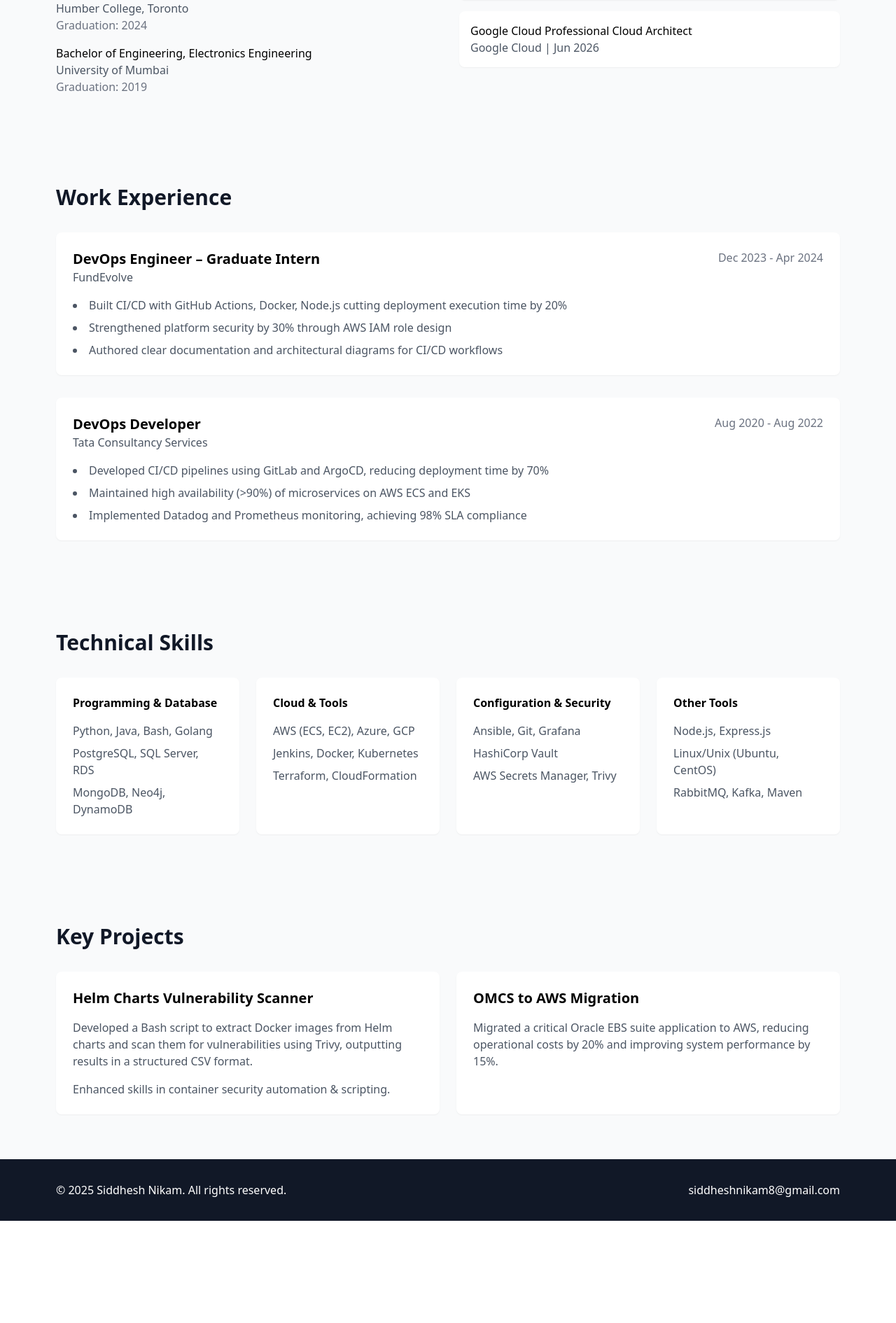
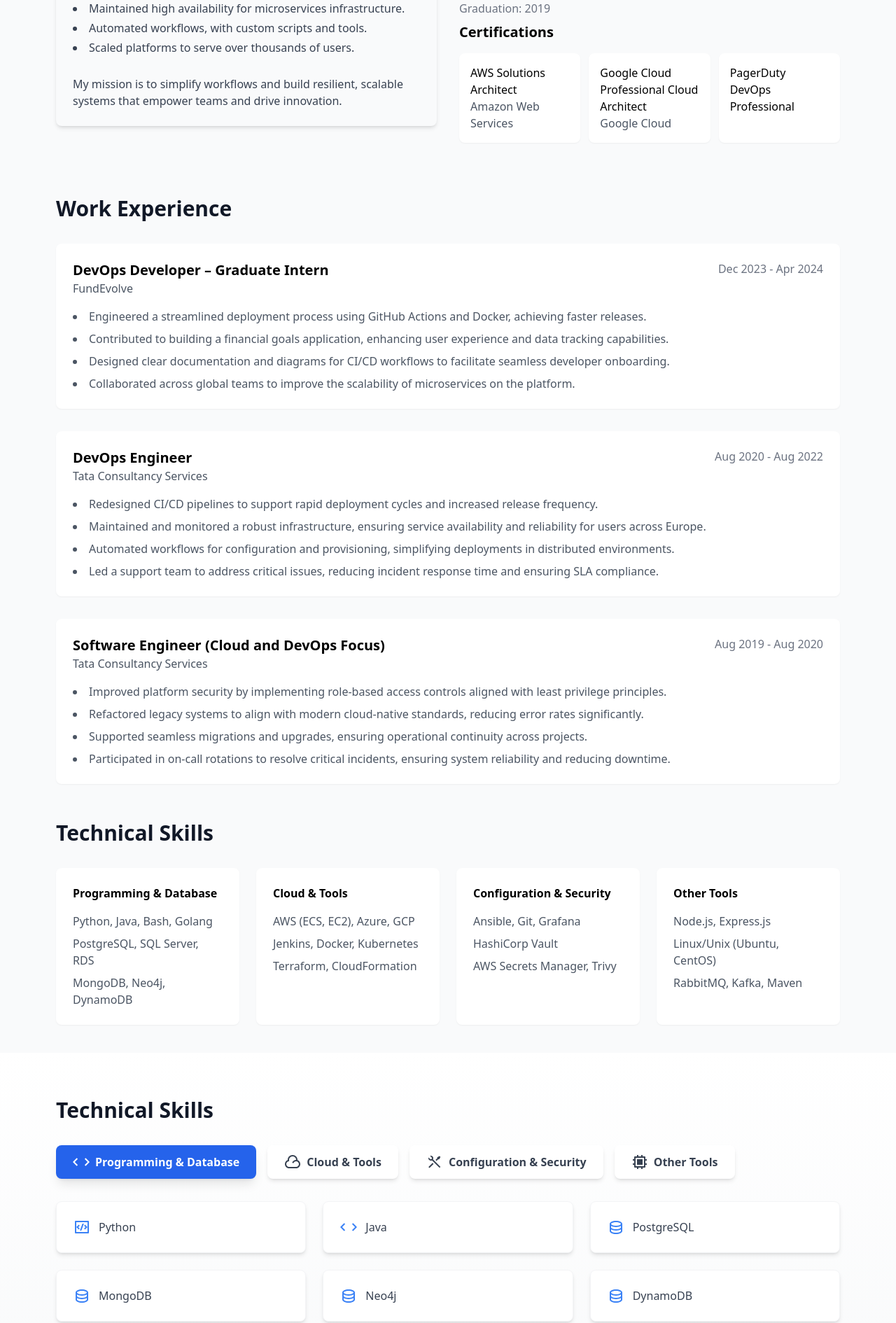
Before and after one commit to siddheshengineer/portfolio, a React (Create React App) app: page / in a window 1280 px wide. Shown: the part 690-2580 px from the top of the page at 70% size. Before the commit the page ends 2434 px from the top, so only its background shows below. Built offline with nearby package versions, Linux system fonts and the light colour scheme.

Commit message:
update skills, experience

```diff
--- a/src/App.js
+++ b/src/App.js
@@ -2,6 +2,7 @@
   import { FaGithub, FaLinkedin } from 'react-icons/fa';
   import { MdEmail } from 'react-icons/md';
   import { IoIosArrowDown } from 'react-icons/io';
+  import SkillsSection from './SkillsSection';
 
   const App = () => {
     const [activeSection, setActiveSection] = useState('about');
@@ -80,13 +81,33 @@
             <h2 className="text-3xl font-bold text-gray-900 mb-8">About Me</h2>
             <div className="grid grid-cols-1 md:grid-cols-2 gap-8">
               <div>
-                <p className="text-gray-600 leading-relaxed">
+                {/* <p className="text-gray-600 leading-relaxed">
                   DevOps Engineer with expertise in building CICD pipelines, solutions and automation resilient, scalable cloud solutions,
                   particularly in high-demand environments. Experienced in Python, AWS, and CI/CD to enhance
                   system observability and efficiency.
-                </p>
-                <div className="mt-6">
-                  <h3 className="text-xl font-semibold mb-4">Education</h3>
+                </p> */}
+                <div class="max-w-3xl mx-auto p-6 bg-gray-50 rounded-b-lg shadow-md">
+                  <p class="text-gray-700 mb-4 text-justify">
+                    I am a dedicated <span class="font-semibold">DevOps Engineer</span> with expertise in
+                    <span class="font-semibold"> CI/CD pipeline development</span>, <span class="font-semibold">automation</span>, and
+                    <span class="font-semibold"> scalable solutions</span>. I specialize in streamlining workflows, enhancing
+                    observability, and optimizing infrastructure for performance.
+                  </p>
+                  <h2 class="font-semibold text-gray-800 mb-2">Key Achievements</h2>
+                  <ul class="list-disc list-inside text-gray-700 space-y-1">
+                    <li>Cut deployment times by and boosted system efficiency.</li>
+                    <li>Maintained high availability for microservices infrastructure.</li>
+                    <li>Automated workflows, with custom scripts and tools.</li>
+                    <li>Scaled platforms to serve over thousands of users.</li>
+                  </ul>
+                  <p className="text-gray-700 mt-1"><br></br>
+                    My mission is to simplify workflows and build resilient, scalable systems that empower teams and drive innovation.
+                  </p>
+                </div>
+                {/*  */}
+              </div>
+              <div>
+                  <h3 className="text-xl font-semibold mb-2">Education</h3>
                   <div className="space-y-4">
                     <div>
                       <p className="font-medium">Post Graduate Degree, Information Technology Solutions</p>
@@ -94,26 +115,24 @@
                       <p className="text-gray-500">Graduation: 2024</p>
                     </div>
                     <div>
-                      <p className="font-medium">Bachelor of Engineering, Electronics Engineering</p>
+                      <p className="font-medium">Bachelor of Engineering, Electronics and Telecommunication Engineering</p>
                       <p className="text-gray-600">University of Mumbai</p>
                       <p className="text-gray-500">Graduation: 2019</p>
                     </div>
+
+                </div>
+                <h3 className="text-xl font-semibold mt-2 mb-4">Certifications</h3>
+                <div className="flex space-x-3">
+                  <div className="flex-1 p-4 bg-white rounded-lg shadow-sm">
+                    <p className="font-medium">AWS Solutions Architect</p>
+                    <p className="text-gray-600">Amazon Web Services</p>
                   </div>
-                </div>
-              </div>
-              <div>
-                <h3 className="text-xl font-semibold mb-4">Certifications</h3>
-                <div className="space-y-4">
-                  <div className="p-4 bg-white rounded-lg shadow-sm">
-                    <p className="font-medium">AWS Solutions Architect</p>
-                    <p className="text-gray-600">Amazon Web Services | Jan 2024</p>
+                  <div className="flex-1 p-4 bg-white rounded-lg shadow-sm">
+                    <p className="font-medium">Google Cloud Professional Cloud Architect</p>
+                    <p className="text-gray-600">Google Cloud</p>
                   </div>
-                  <div className="p-4 bg-white rounded-lg shadow-sm">
+                  <div className="flex-1 p-4 bg-white rounded-lg shadow-sm">
                     <p className="font-medium">PagerDuty DevOps Professional</p>
-                  </div>
-                  <div className="p-4 bg-white rounded-lg shadow-sm">
-                    <p className="font-medium">Google Cloud Professional Cloud Architect</p>
-                    <p className="text-gray-600">Google Cloud | Jun 2026</p>
                   </div>
                 </div>
               </div>
@@ -122,44 +141,65 @@
         </section>
 
         {/* Experience Section */}
-        <section id="experience" className="py-16 bg-gray-50">
+        <section id="experience" className="py-3 bg-gray-50">
           <div className="max-w-6xl mx-auto px-4">
             <h2 className="text-3xl font-bold text-gray-900 mb-8">Work Experience</h2>
             <div className="space-y-8">
+              {/* Experience 1 */}
               <div className="bg-white p-6 rounded-lg shadow-sm">
                 <div className="flex justify-between items-start mb-4">
                   <div>
-                    <h3 className="text-xl font-semibold">DevOps Engineer – Graduate Intern</h3>
+                    <h3 className="text-xl font-semibold">DevOps Developer – Graduate Intern</h3>
                     <p className="text-gray-600">FundEvolve</p>
                   </div>
                   <p className="text-gray-500">Dec 2023 - Apr 2024</p>
                 </div>
                 <ul className="list-disc list-inside space-y-2 text-gray-600">
-                  <li>Built CI/CD with GitHub Actions, Docker, Node.js cutting deployment execution time by 20%</li>
-                  <li>Strengthened platform security by 30% through AWS IAM role design</li>
-                  <li>Authored clear documentation and architectural diagrams for CI/CD workflows</li>
+                  <li>Engineered a streamlined deployment process using GitHub Actions and Docker, achieving faster releases.</li>
+                  <li>Contributed to building a financial goals application, enhancing user experience and data tracking capabilities.</li>
+                  <li>Designed clear documentation and diagrams for CI/CD workflows to facilitate seamless developer onboarding.</li>
+                  <li>Collaborated across global teams to improve the scalability of microservices on the platform.</li>
                 </ul>
               </div>
+              {/* Experience 2 */}
               <div className="bg-white p-6 rounded-lg shadow-sm">
                 <div className="flex justify-between items-start mb-4">
                   <div>
-                    <h3 className="text-xl font-semibold">DevOps Developer</h3>
+                    <h3 className="text-xl font-semibold">DevOps Engineer</h3>
                     <p className="text-gray-600">Tata Consultancy Services</p>
                   </div>
                   <p className="text-gray-500">Aug 2020 - Aug 2022</p>
                 </div>
                 <ul className="list-disc list-inside space-y-2 text-gray-600">
-                  <li>Developed CI/CD pipelines using GitLab and ArgoCD, reducing deployment time by 70%</li>
-                  <li>Maintained high availability (>90%) of microservices on AWS ECS and EKS</li>
-                  <li>Implemented Datadog and Prometheus monitoring, achieving 98% SLA compliance</li>
+                  <li>Redesigned CI/CD pipelines to support rapid deployment cycles and increased release frequency.</li>
+                  <li>Maintained and monitored a robust infrastructure, ensuring service availability and reliability for users across Europe.</li>
+                  <li>Automated workflows for configuration and provisioning, simplifying deployments in distributed environments.</li>
+                  <li>Led a support team to address critical issues, reducing incident response time and ensuring SLA compliance.</li>
+                </ul>
+              </div>
+              {/* Experience 3 */}
+              <div className="bg-white p-6 rounded-lg shadow-sm">
+                <div className="flex justify-between items-start mb-4">
+                  <div>
+                    <h3 className="text-xl font-semibold">Software Engineer (Cloud and DevOps Focus)</h3>
+                    <p className="text-gray-600">Tata Consultancy Services</p>
+                  </div>
+                  <p className="text-gray-500">Aug 2019 - Aug 2020</p>
+                </div>
+                <ul className="list-disc list-inside space-y-2 text-gray-600">
+                  <li>Improved platform security by implementing role-based access controls aligned with least privilege principles.</li>
+                  <li>Refactored legacy systems to align with modern cloud-native standards, reducing error rates significantly.</li>
+                  <li>Supported seamless migrations and upgrades, ensuring operational continuity across projects.</li>
+                  <li>Participated in on-call rotations to resolve critical incidents, ensuring system reliability and reducing downtime.</li>
                 </ul>
               </div>
             </div>
           </div>
         </section>
 
+
         {/* Skills Section */}
-        <section id="skills" className="py-16">
+        <section id="skills" className="py-10">
           <div className="max-w-6xl mx-auto px-4">
             <h2 className="text-3xl font-bold text-gray-900 mb-8">Technical Skills</h2>
             <div className="grid grid-cols-1 md:grid-cols-2 lg:grid-cols-4 gap-6">
@@ -198,6 +238,8 @@
             </div>
           </div>
         </section>
+
+        <SkillsSection />
 
         {/* Projects Section */}
         <section id="projects" className="py-16 bg-gray-50">
--- /dev/null
+++ b/src/SkillsSection.js
@@ -0,0 +1,222 @@
+import React, { useState } from "react";
+import {
+  RiCodeSLine,
+  RiDatabase2Line,
+  RiCloudLine,
+  RiGitBranchLine,
+  RiToolsLine,
+  RiCodeBoxLine,
+  RiServerLine,
+  RiShieldLine,
+  RiTerminalBoxLine,
+  RiComputerLine,
+  RiSettings3Line,
+  RiArchiveLine,
+  RiLineChartLine,
+  RiLockLine,
+  RiCpuLine,
+  RiNodeTree
+} from "react-icons/ri";
+import { GrDocker } from "react-icons/gr";
+
+const skillsData = {
+  "Programming & Database": {
+    icon: <RiCodeSLine className="w-6 h-6" />,
+    skills: [
+      { name: "Python", icon: <RiCodeBoxLine /> },
+      { name: "Java", icon: <RiCodeSLine /> },
+      { name: "PostgreSQL", icon: <RiDatabase2Line /> },
+      { name: "MongoDB", icon: <RiDatabase2Line /> },
+      { name: "Neo4j", icon: <RiDatabase2Line /> },
+      { name: "DynamoDB", icon: <RiDatabase2Line /> },
+    ]
+  },
+  "Cloud & Tools": {
+    icon: <RiCloudLine className="w-6 h-6" />,
+    skills: [
+      { name: "AWS (ECS, EC2)", icon: <RiCloudLine /> },
+      { name: "Docker", icon: <GrDocker /> },
+      { name: "Kubernetes", icon: <RiArchiveLine /> },
+      { name: "Jenkins", icon: <RiSettings3Line /> },
+      { name: "Terraform", icon: <RiServerLine /> },
+    ]
+  },
+  "Configuration & Security": {
+    icon: <RiToolsLine className="w-6 h-6" />,
+    skills: [
+      { name: "Ansible", icon: <RiSettings3Line /> },
+      { name: "Git", icon: <RiGitBranchLine /> },
+      { name: "Grafana", icon: <RiLineChartLine /> },
+      { name: "HashiCorp Vault", icon: <RiLockLine /> },
+    ]
+  },
+  "Other Tools": {
+    icon: <RiCpuLine className="w-6 h-6" />,
+    skills: [
+      { name: "Node.js", icon: <RiTerminalBoxLine /> },
+      { name: "Linux/Unix", icon: <RiComputerLine /> },
+      { name: "Kafka", icon: <RiNodeTree /> },
+    ]
+  }
+};
+
+const SkillsSection = () => {
+  const [activeCategory, setActiveCategory] = useState('Programming & Database');
+
+  const handleCategoryClick = (category) => {
+    setActiveCategory(activeCategory === category ? null : category);
+  };
+
+  return (
+    <section id="skills" className="py-16 bg-gradient-to-b from-white to-gray-50">
+      <div className="max-w-6xl mx-auto px-4">
+        <h2 className="text-3xl font-bold text-gray-900 mb-8">Technical Skills</h2>
+
+        {/* Category Buttons */}
+        <div className="flex flex-wrap gap-4 mb-8">
+          {Object.entries(skillsData).map(([category, { icon }]) => (
+            <button
+              key={category}
+              onClick={() => handleCategoryClick(category)}
+              className={`
+                flex items-center gap-2 px-6 py-3 rounded-lg font-semibold
+                transition-all duration-300 transform hover:scale-105
+                ${activeCategory === category
+                  ? "bg-blue-600 text-white shadow-lg"
+                  : "bg-white text-gray-700 shadow-md hover:bg-blue-50"}
+              `}
+            >
+              {icon}
+              <span>{category}</span>
+            </button>
+          ))}
+        </div>
+
+        {/* Skills Grid */}
+        <div className="mt-8">
+          {activeCategory && (
+            <div className="grid grid-cols-2 md:grid-cols-3 lg:grid-cols-3 gap-6">
+              {skillsData[activeCategory].skills.map((skill, index) => (
+                <div
+                  key={index}
+                  className="p-6 bg-white rounded-lg shadow-md hover:shadow-lg
+                    transition-all duration-300 transform hover:-translate-y-1
+                    border border-gray-100"
+                >
+                  <div className="flex items-center gap-3">
+                    <div className="text-blue-500 text-2xl">
+                      {skill.icon}
+                    </div>
+                    <span className="text-gray-700 font-medium">{skill.name}</span>
+                  </div>
+                </div>
+              ))}
+            </div>
+          )}
+        </div>
+      </div>
+    </section>
+  );
+};
+
+export default SkillsSection;
+
+
+
+
+
+
+
+
+
+/////////////////////////
+// import React, { useState } from "react";
+
+// const skillsData = {
+//   "Programming & Database": [
+//     "Python",
+//     "Java",
+//     "Bash",
+//     "Golang",
+//     "PostgreSQL",
+//     "SQL Server",
+//     "RDS",
+//     "MongoDB",
+//     "Neo4j",
+//     "DynamoDB",
+//   ],
+//   "Cloud & Tools": [
+//     "AWS (ECS, EC2)",
+//     "Azure",
+//     "GCP",
+//     "Jenkins",
+//     "Docker",
+//     "Kubernetes",
+//     "Terraform",
+//     "CloudFormation",
+//   ],
+//   "Configuration & Security": [
+//     "Ansible",
+//     "Git",
+//     "Grafana",
+//     "HashiCorp Vault",
+//     "AWS Secrets Manager",
+//     "Trivy",
+//   ],
+//   "Other Tools": [
+//     "Node.js",
+//     "Express.js",
+//     "Linux/Unix (Ubuntu, CentOS)",
+//     "RabbitMQ",
+//     "Kafka",
+//     "Maven",
+//   ],
+// };
+
+// const SkillsSection = () => {
+//   const [activeCategory, setActiveCategory] = useState('Programming & Database');
+
+//   const handleCategoryClick = (category) => {
+//     setActiveCategory(activeCategory === category ? null : category);
+//   };
+
+//   return (
+//     <section id="skills" className="py-10">
+//       <div className="max-w-6xl mx-auto px-4">
+//         <h2 className="text-3xl font-bold text-gray-900 mb-8">Technical Skills</h2>
+//         <div className="flex flex-wrap gap-4">
+//           {Object.keys(skillsData).map((category) => (
+//             <button
+//               key={category}
+//               onClick={() => handleCategoryClick(category)}
+//               className={`px-4 py-2 rounded-lg font-semibold text-white ${
+//                 activeCategory === category ? "bg-blue-700" : "bg-blue-500"
+//               } hover:bg-blue-600 transition`}
+//             >
+//               {category}
+//             </button>
+//           ))}
+//         </div>
+//         <div className="mt-8">
+//           {activeCategory && (
+//             <div className="relative grid grid-cols-2 md:grid-cols-3 lg:grid-cols-4 gap-4">
+//               {skillsData[activeCategory]
+//                 .sort(() => Math.random() - 0.5) // Randomize skill order
+//                 .map((skill, index) => (
+//                   <div
+//                     key={index}
+//                     className="p-4 bg-gray-100 border border-gray-300 rounded-lg shadow-md text-center"
+//                   >
+//                     {skill}
+//                   </div>
+//                 ))}
+//             </div>
+//           )}
+//         </div>
+//       </div>
+//     </section>
+//   );
+// };
+
+
+// export default SkillsSection;
```
Also changed, not shown: 1 other file (tests, documents, lock files or other folders).
